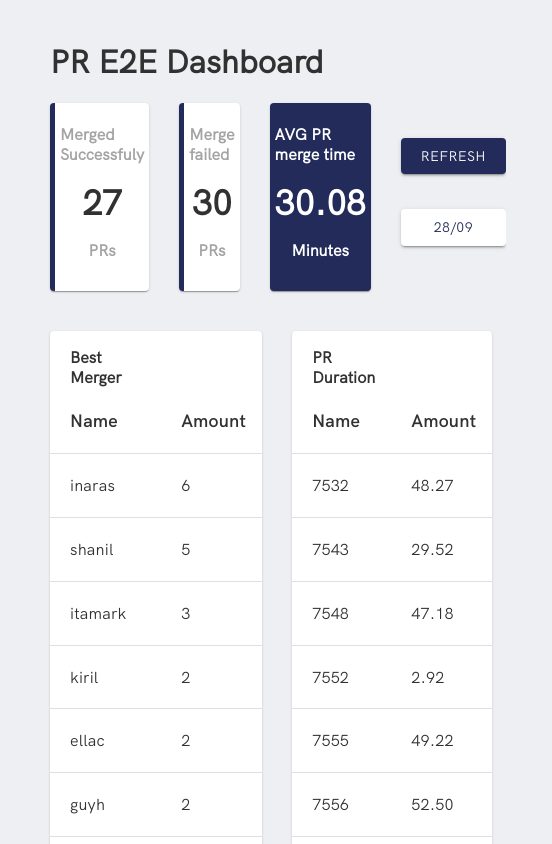
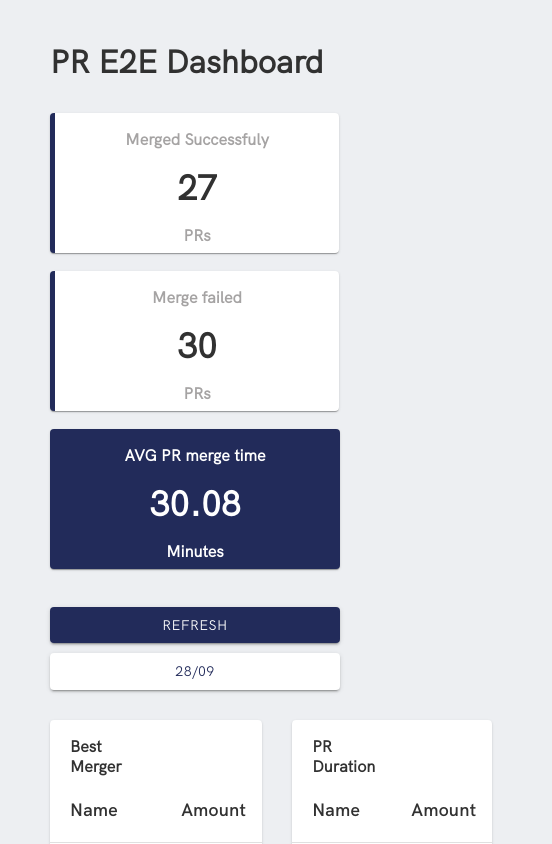
Before and after one commit to gilliC/pr_analytics_dashboard, a React (Create React App) app: page / in a window 390 px wide. Shown: the top 844 px of the page, 552 px wide, since content can reach past the window. Built offline with nearby package versions, Linux system fonts and the light colour scheme.

Commit message:
start adjust to mobile

```diff
--- a/src/common/card.js
+++ b/src/common/card.js
@@ -3,7 +3,7 @@ import { makeStyles } from "@material-ui/core/styles";
 import { FONT_REG, TEXT_GRAY, TEXT_BLACK, MAIN_BLUE } from "../consts";
 import Paper from "@material-ui/core/Paper";
 
-const useStyles = makeStyles({
+const useStyles = makeStyles(theme=>({
 
   root: {
     height: '100%',
@@ -15,6 +15,12 @@ const useStyles = makeStyles({
     borderLeftColor: MAIN_BLUE,
     borderLeftWidth: 5,
     borderLeftStyle: 'solid',
+    [theme.breakpoints.down("sm")]: {
+      width: "98%",
+      height: "95%",
+      margin: 0,
+      padding: 0
+    },
   },
   title: {
     fontFamily: FONT_REG,
@@ -27,7 +33,7 @@ const useStyles = makeStyles({
     fontSize: 35,
     margin: 0
   }
-});
+}));
 
 export const Card = (props) => {
   const classes = useStyles();
--- a/src/common/reversedCard.js
+++ b/src/common/reversedCard.js
@@ -3,7 +3,7 @@ import { makeStyles } from "@material-ui/core/styles";
 import { FONT_REG, MAIN_BLUE } from "../consts";
 import Paper from "@material-ui/core/Paper";
 
-const useStyles = makeStyles({
+const useStyles = makeStyles(theme=> ({
   root: {
     height: '100%',
     padding: 5,
@@ -12,6 +12,12 @@ const useStyles = makeStyles({
     display: 'flex',
     flexDirection: 'column',
     backgroundColor: MAIN_BLUE,
+    [theme.breakpoints.down("sm")]: {
+      width: "100%",
+      height: "95%",
+      margin: 0,
+      padding: 0
+    },
   },
   title: {
     fontFamily: FONT_REG,
@@ -24,7 +30,7 @@ const useStyles = makeStyles({
     fontSize: 35,
     margin: 0
   }
-});
+}));
 
 export const ReversedCard = (props) => {
   const classes = useStyles();
--- a/src/screens/home/components/buttonsCube/components/pickDateButton.js
+++ b/src/screens/home/components/buttonsCube/components/pickDateButton.js
@@ -4,15 +4,19 @@ import { makeStyles } from "@material-ui/core/styles";
 import { FONT_REG, MAIN_BLUE } from "../../../../../consts";
 import Button from "@material-ui/core/Button";
 
-const useStyles = makeStyles({
+const useStyles = makeStyles(theme=>({
   date: {
     paddingRight: 20,
     paddingLeft: 20,
     backgroundColor: 'white',
     color: MAIN_BLUE,
-    fontFamily: FONT_REG
+    fontFamily: FONT_REG,
+    [theme.breakpoints.down("sm")]: {
+      width: "100%",
+      height: "95%",
+    },
   }
-});
+}));
 
 export const PickDateButton = (props) => {
   const classes = useStyles();
--- a/src/screens/home/components/buttonsCube/components/refreshButton.js
+++ b/src/screens/home/components/buttonsCube/components/refreshButton.js
@@ -3,15 +3,20 @@ import { makeStyles } from "@material-ui/core/styles";
 import { FONT_REG, MAIN_BLUE } from "../../../../../consts";
 import Button from "@material-ui/core/Button";
 
-const useStyles = makeStyles({
+const useStyles = makeStyles(theme=> ({
   refresh: {
     paddingRight: 20,
     paddingLeft: 20,
     backgroundColor: MAIN_BLUE,
     color: "white",
-    fontFamily: FONT_REG
+    fontFamily: FONT_REG,
+    [theme.breakpoints.down("sm")]: {
+        width: "100%",
+        height: "95%",
+        marginBottom: 10
+      },
   },
-});
+}));
 
 export const RefreshButton = (props) => {
   const classes = useStyles();
--- /dev/null
+++ b/src/screens/home/components/itemContainer.js
@@ -0,0 +1,21 @@
+import React from "react";
+import { makeStyles } from "@material-ui/core/styles";
+import Grid from "@material-ui/core/Grid";
+
+const useStyles = makeStyles((theme) => ({
+  container: {
+    [theme.breakpoints.down("sm")]: {
+      width: "100%",
+      marginTop: 10,
+    },
+  },
+}));
+
+export const ItemContainer = (props) => {
+  const classes = useStyles();
+  return (
+    <Grid item md={2} sm={6} className={classes.container}>
+      {props.children}
+    </Grid>
+  );
+};
--- a/src/screens/home/components/mainNumbersRow.js
+++ b/src/screens/home/components/mainNumbersRow.js
@@ -5,8 +5,9 @@ import { Card } from "../../../common/card";
 import { ReversedCard } from "../../../common/reversedCard";
 import data from "../../../../data.json";
 import { ButtonsCube } from "./buttonsCube";
+import { ItemContainer } from "./itemContainer";
 
-const useStyles = makeStyles({
+const useStyles = makeStyles(theme => ({
   container: {
     display: "flex",
     flexDirection: "row",
@@ -15,7 +16,7 @@ const useStyles = makeStyles({
     display:"flex",
     flex: 1
   }
-});
+}));
 
 const getAvgPrDuration = () => {
   const array =
@@ -27,39 +28,40 @@ const getAvgPrDuration = () => {
   return avg.toFixed(2);
 };
 
+
 export const MainNumbersRow = (props) => {
   const classes = useStyles();
   const successPrsCount = data && data.success_prs ? data.success_prs.length : 0;
   const failedPrsCount = data && data.failed_prs ? data.failed_prs.length : 0;
   const avgPrDuration = getAvgPrDuration();
   return (
-    <Grid className={classes.container}>
-      <Grid item md={2} sm={12}>
+    <Grid container className={classes.container}>
+      <ItemContainer>
         <Card
           label="Merged Successfuly"
           value={successPrsCount}
           valueType="PRs"
         />
-      </Grid>
-      <Grid item md={2} sm={6}>
+      </ItemContainer>
+      <ItemContainer>
         <Card label="Merge failed" value={failedPrsCount} valueType="PRs" />
-      </Grid>
-      <Grid item md={2} sm={6}>
+      </ItemContainer>
+      <ItemContainer>
         <ReversedCard
           label="AVG PR merge time "
           value={avgPrDuration}
           valueType="Minutes"
         />
-      </Grid>
-      <Grid item md={2} sm={6}>
+      </ItemContainer>
+      <ItemContainer>
         {/* <Card label="AVG PR merge time " value={35} valueType="Minutes" /> */}
-      </Grid>
-      <Grid item md={2} sm={6}>
+      </ItemContainer>
+      <ItemContainer>
         {/* <Card label="AVG PR merge time " value={35} valueType="Minutes" /> */}
-      </Grid>
-      <Grid item md={2} className={classes.buttonsContaier} sm={6}>
+      </ItemContainer>
+      <ItemContainer className={classes.buttonsContaier}>
        <ButtonsCube />
-      </Grid>
+      </ItemContainer>
     </Grid>
   );
 };
--- a/src/screens/home/screenHome.js
+++ b/src/screens/home/screenHome.js
@@ -18,7 +18,7 @@ export const ScreenHome = (props) => {
   const classes = useStyles();
   return (
     <div className={classes.container}>
-      <Grid>
+      <Grid container>
         <ScreenTitle />
         <MainNumbersRow />
         <div style={{height:20}} />
```
